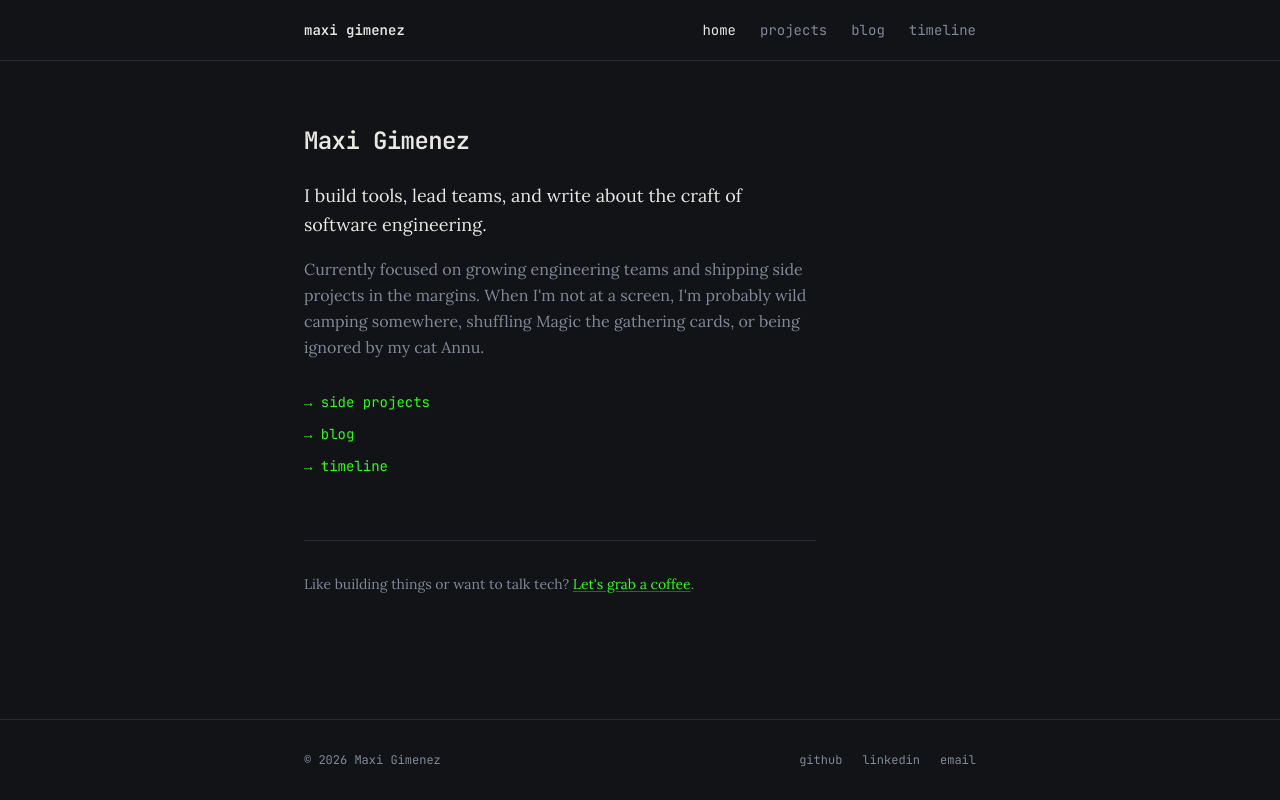
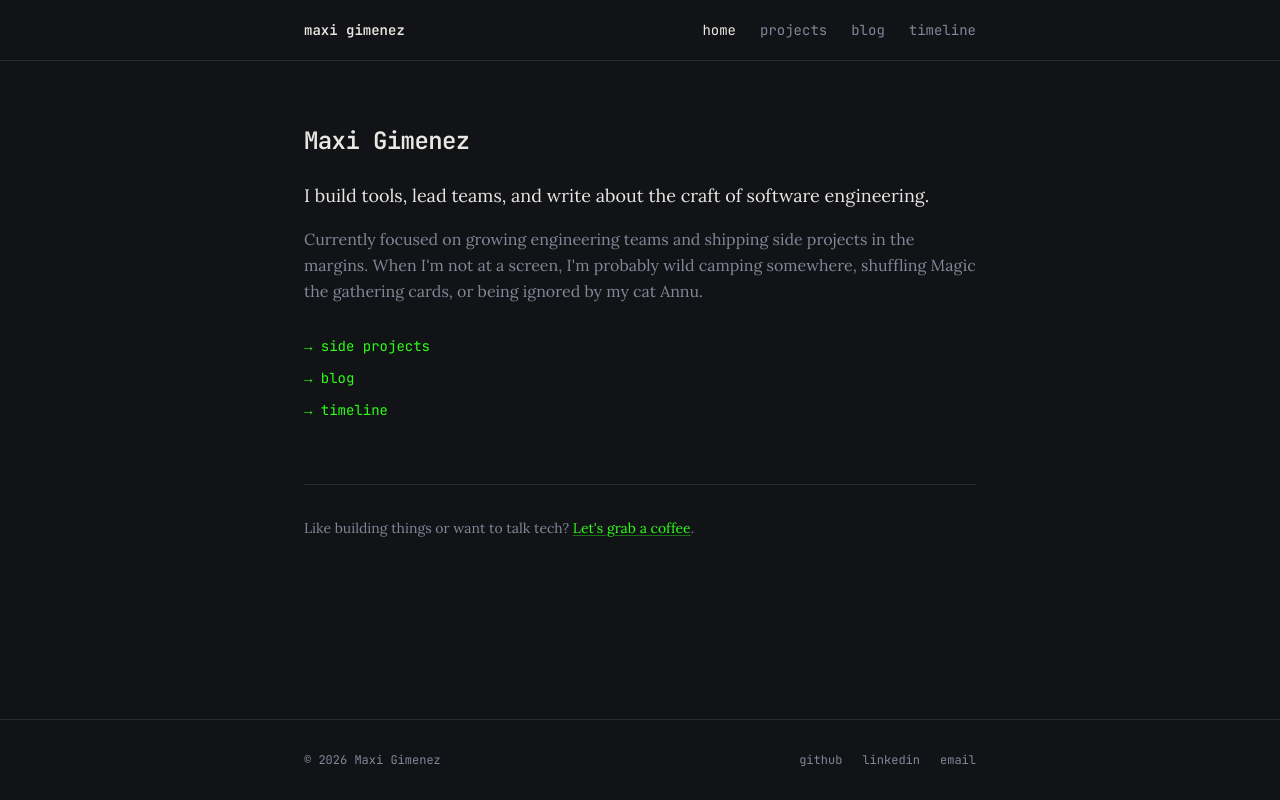
Before and after one commit to maxigimenez/www, a Next.js app: page / in a window 1280 px wide. Built offline with nearby package versions, Linux system fonts and the light colour scheme.

Commit message:
Parallax: maxigimenez/www#51 - Update home page layout to use the full width of the container. (#52)

```diff
--- a/app/page.tsx
+++ b/app/page.tsx
@@ -2,7 +2,7 @@ import Link from 'next/link';
 
 export default function Index() {
   return (
-    <div className="max-w-lg">
+    <div>
       <h1 className="text-2xl mb-6 font-semibold">Maxi Gimenez</h1>
       <p className="font-serif text-lg leading-relaxed text-foreground mb-4">
         I build tools, lead teams, and write about the craft of software engineering.
```
